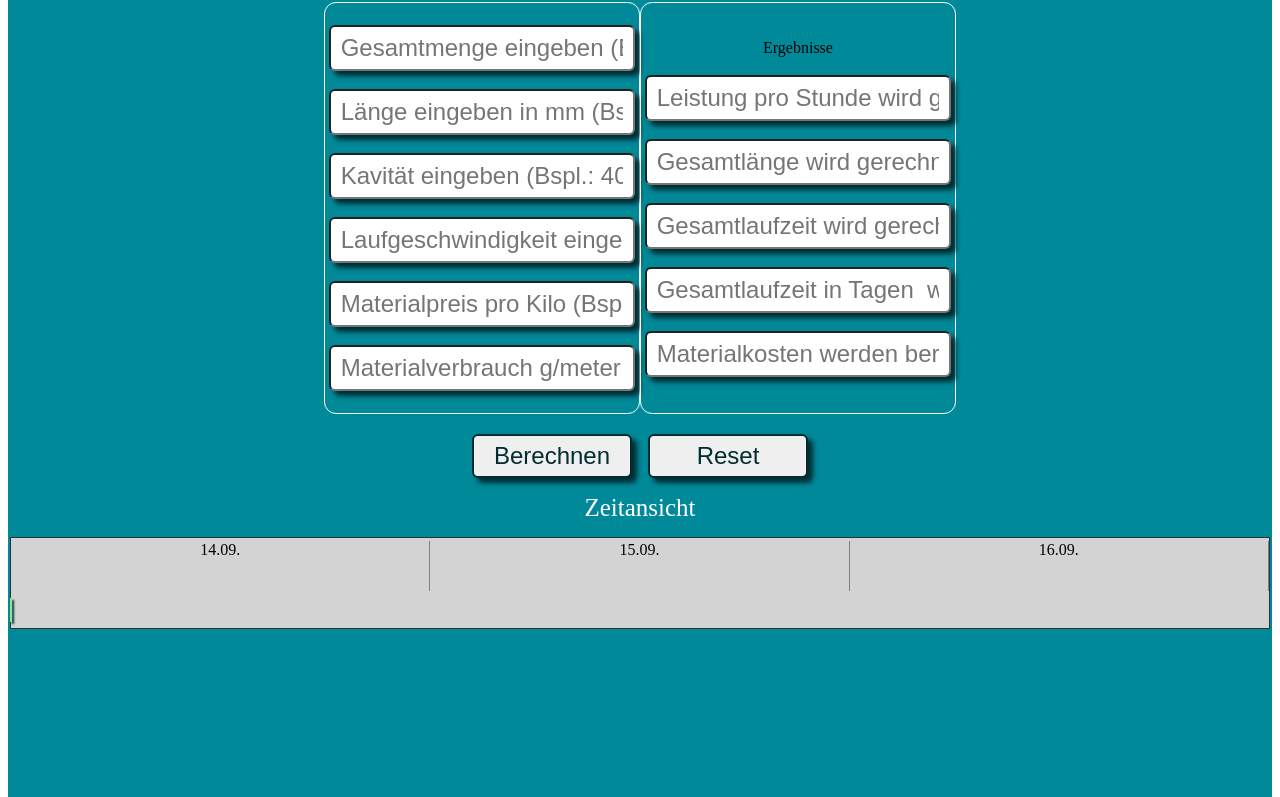
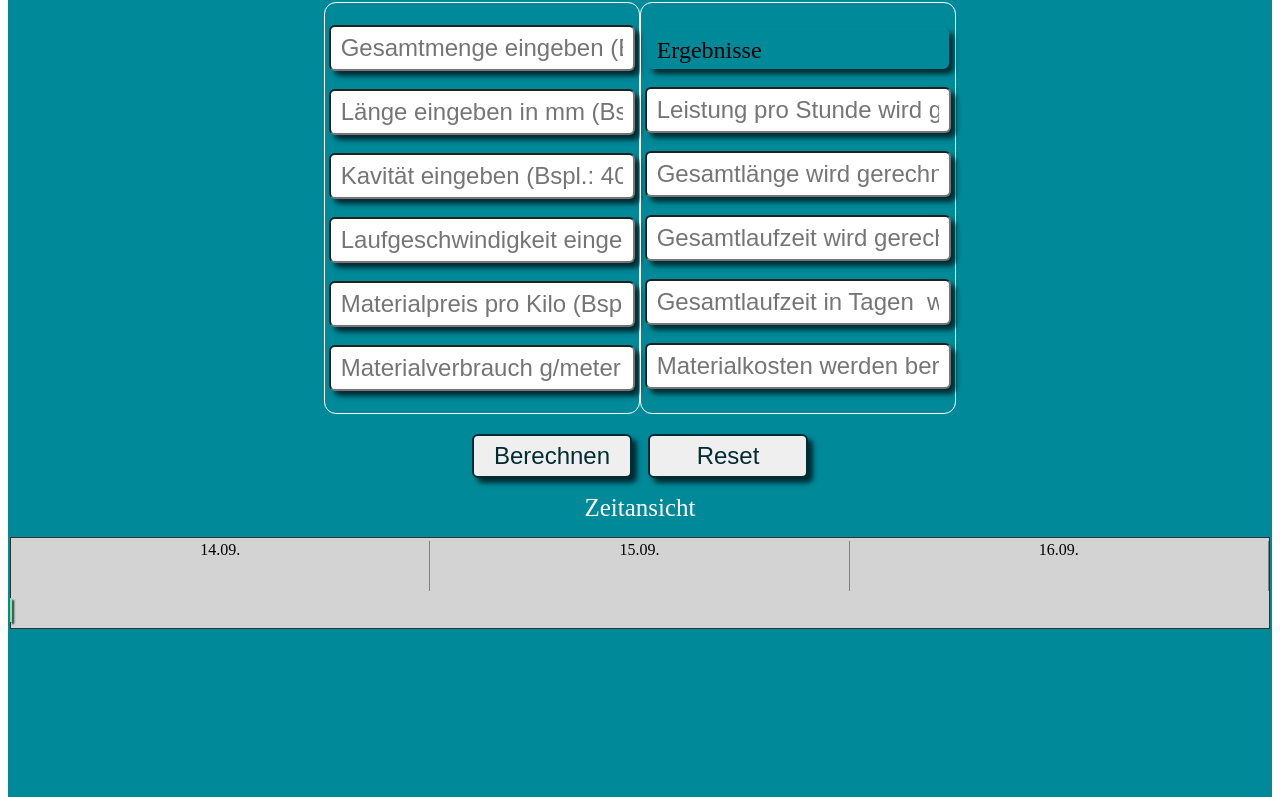
Before and after one commit to Agica1974/Laufzeitrechner, a plain HTML site: page index.html in a window 1280 px wide. Shown: the part 61-858 px from the top of the page. Drawn offline with Linux system fonts and the light colour scheme.

Commit message:
styles dazugefügt

```diff
--- a/index.html
+++ b/index.html
@@ -32,7 +32,7 @@
             </div>
 
             <div class = "inputContainer">
-              <label>Ergebnisse</label>
+              <label id="ergebnisseLabel">Ergebnisse</label>
             <input id="leistungProStunde" typ="text" placeholder="Leistung pro Stunde wird gerechnet">
             <input id="gesamtlaenge" typ="text" placeholder="Gesamtlänge wird gerechnet">
             <input id="gesamtlafzeit" typ="text" placeholder="Gesamtlaufzeit wird gerechnet">
--- a/style.css
+++ b/style.css
@@ -55,6 +55,14 @@ input{
     height: 22px;
     padding: 10px;
     cursor: pointer;
+    border-radius: 6px;
+    box-shadow: 5px 5px 5px #012c31 ;
+}
+#ergebnisseLabel {
+   font-size: clamp(1em, 2.8vw, 1.5em);
+    width: 90%;
+    height: 22px;
+    padding: 10px;
     border-radius: 6px;
     box-shadow: 5px 5px 5px #012c31 ;
 }
```
